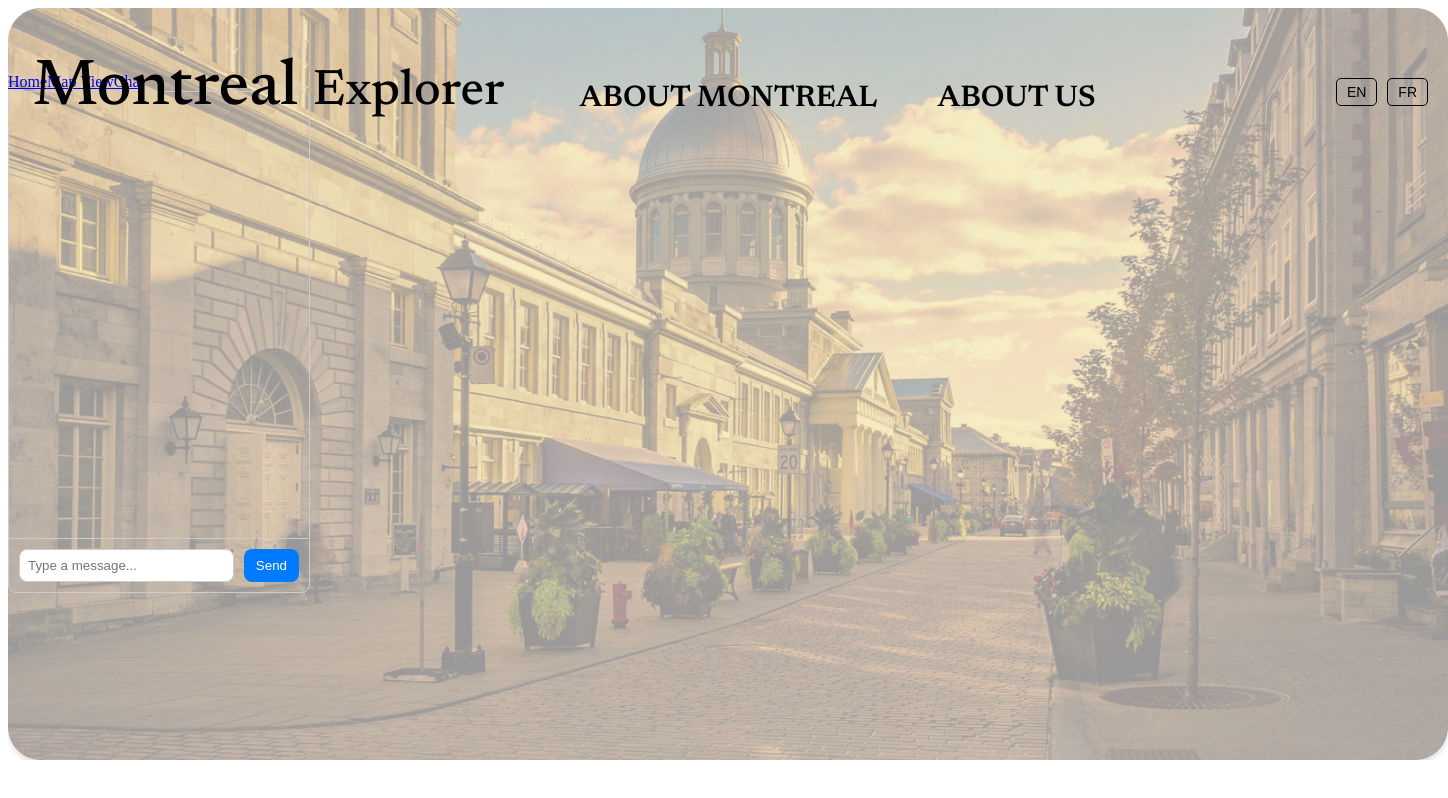
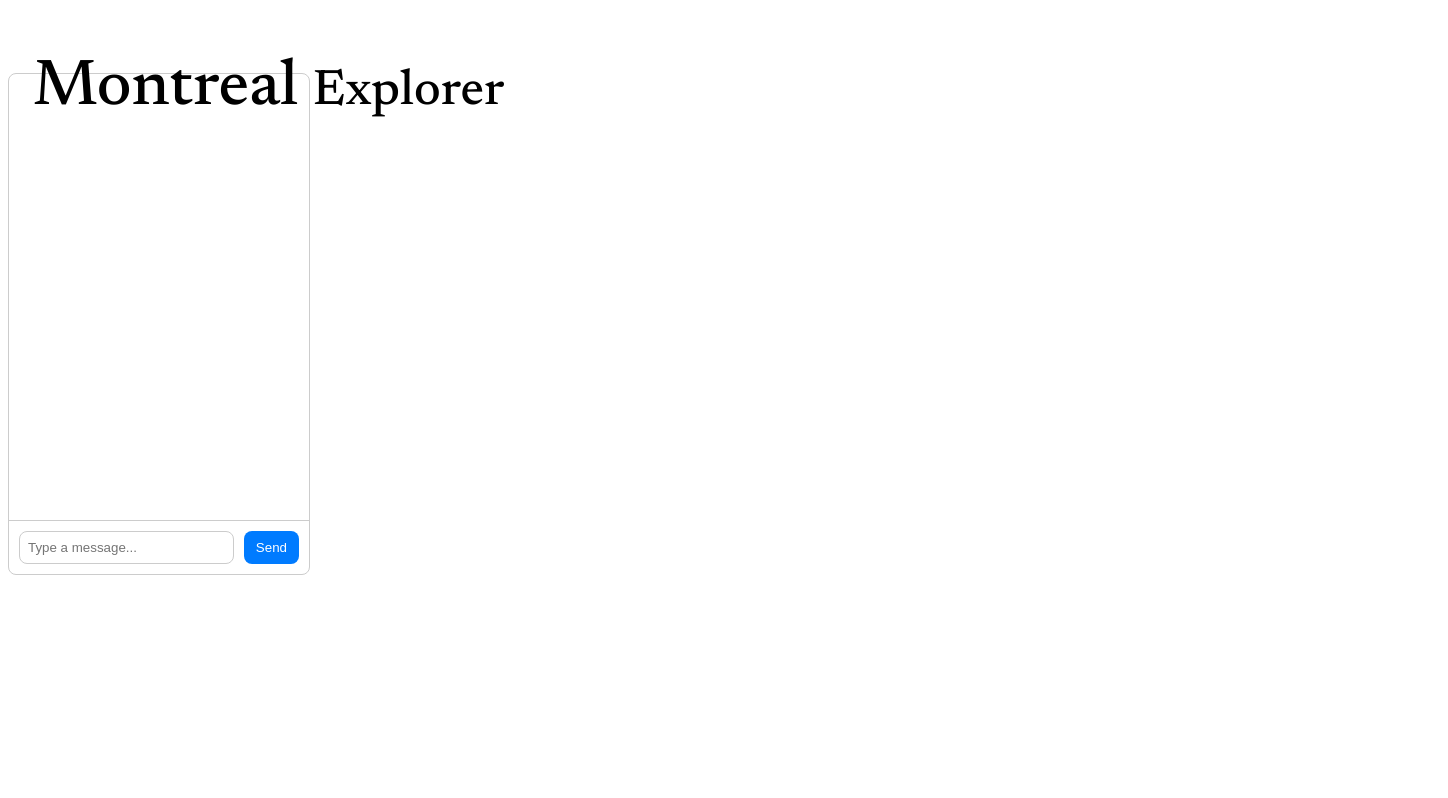
Before and after one commit to cedricdraghici/montreal-explorer, a React (Create React App) app in the folder frontend/: page /chat in a window 1280 px wide. Shown: the whole page, 1448 px wide, since content can reach past the window. Built offline with nearby package versions, Linux system fonts and the light colour scheme; a web font is replaced by a local one.

Commit message:
fixed map page is on an actual other page

```diff
--- a/frontend/src/App.js
+++ b/frontend/src/App.js
@@ -1,11 +1,11 @@
 import React, { createContext, useState, useContext } from "react";
-import { BrowserRouter as Router, Routes, Route, Link } from "react-router-dom";
+import { Routes, Route, useLocation } from "react-router-dom";
 import Header from "./components/Header";
 import Hero from "./components/Hero";
 import HowItWorks from "./components/HowItWorks";
-import MapViewPage from "./components/MapViewPage"; // Correct import for MapViewPage
-import Chat from "./components/Chat"; // Updated path for Chat.js
-import "./App.css"; // Import your CSS file
+import MapViewPage from "./components/MapViewPage";
+import Chat from "./components/Chat";
+import "./App.css";
 
 // Create Language Context
 const LanguageContext = createContext();
@@ -24,23 +24,16 @@ function LanguageSwitcher() {
 
 function App() {
   const [language, setLanguage] = useState("en"); // Default: English
+  const location = useLocation(); // Get current route location
 
   const switchLanguage = (lang) => setLanguage(lang);
 
   return (
     <LanguageContext.Provider value={{ language, switchLanguage }}>
-      <Router>
       <div className="app">
-          <div className="image">
-            <LanguageSwitcher /> {/* Add the Language Switcher */}
+        {/* Render the background image only on the home page */}
+        {location.pathname === "/" && <div className="image" />}
         <Header />
-            <nav>
-              {/* Navigation Links */}
-              <Link to="/">Home</Link>
-              <Link to="/map-view">Map View</Link>
-              <Link to="/chat">Chat</Link>
-            </nav>
-            {/* Define Routes */}
         <Routes>
           <Route
             path="/"
@@ -55,8 +48,6 @@ function App() {
           <Route path="/chat" element={<Chat />} />
         </Routes>
       </div>
-        </div>
-      </Router>
     </LanguageContext.Provider>
   );
 }
--- a/frontend/src/components/Header.js
+++ b/frontend/src/components/Header.js
@@ -1,34 +1,48 @@
-import React from 'react';
-import { useLanguage } from '../App';
+import React from "react";
+import { Link, useLocation } from "react-router-dom"; // Import useLocation
+import { useLanguage } from "../App";
 
 function Header() {
   const { language } = useLanguage();
+  const location = useLocation(); // Get the current location
 
   const translations = {
     en: {
-      header: 'Montreal Explorer',
-      aboutMontreal: 'ABOUT MONTREAL',
-      aboutUs: 'ABOUT US',
+      header: "Montreal Explorer",
+      aboutMontreal: "ABOUT MONTREAL",
+      aboutUs: "ABOUT US",
     },
     fr: {
-      header: 'Montréal Explorer',
-      aboutMontreal: 'DÉCOUVREZ MONTRÉAL',
-      aboutUs: 'DÉCOUVREZ-NOUS',
+      header: "Montréal Explorer",
+      aboutMontreal: "DÉCOUVREZ MONTRÉAL",
+      aboutUs: "DÉCOUVREZ-NOUS",
     },
   };
 
   return (
     <header className="headerSection">
       <div className="header">
-        {translations[language].header.split(' ')[0]}{' '}
-        <span style={{ fontSize: '50px' }}>
-          {translations[language].header.split(' ')[1]}
-        </span>
+        {/* Montreal Explorer linked to the homepage */}
+        <Link to="/" style={{ textDecoration: "none", color: "black" }}>
+          {translations[language].header.split(" ")[0]}{" "}
+          <span style={{ fontSize: "50px" }}>
+            {translations[language].header.split(" ")[1]}
+          </span>
+        </Link>
       </div>
       <nav>
         <ul className="nav-list">
-          <li><a href="#About Montreal">{translations[language].aboutMontreal}</a></li>
-          <li><a href="#About Us">{translations[language].aboutUs}</a></li>
+          {/* Show "ABOUT MONTREAL" and "ABOUT US" only on the homepage */}
+          {location.pathname === "/" && (
+            <>
+              <li>
+                <a href="#About Montreal">{translations[language].aboutMontreal}</a>
+              </li>
+              <li>
+                <a href="#About Us">{translations[language].aboutUs}</a>
+              </li>
+            </>
+          )}
         </ul>
       </nav>
     </header>
--- a/frontend/src/index.js
+++ b/frontend/src/index.js
@@ -1,10 +1,13 @@
-import React from 'react';
-import ReactDOM from 'react-dom/client';
-import App from './App';
+import React from "react";
+import ReactDOM from "react-dom/client";
+import { BrowserRouter } from "react-router-dom";
+import App from "./App";
 
-const root = ReactDOM.createRoot(document.getElementById('root'));
+const root = ReactDOM.createRoot(document.getElementById("root"));
 root.render(
   <React.StrictMode>
-    <App />
+    <BrowserRouter>
+      <App />
+    </BrowserRouter>
   </React.StrictMode>
 );
```
Lines whose indentation alone changed are shown as unchanged.
